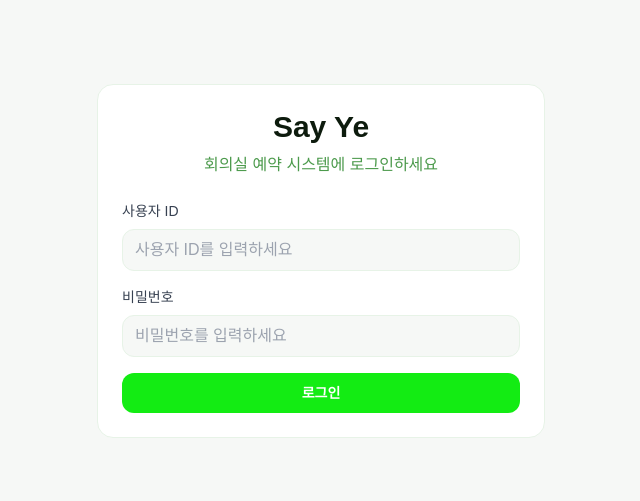
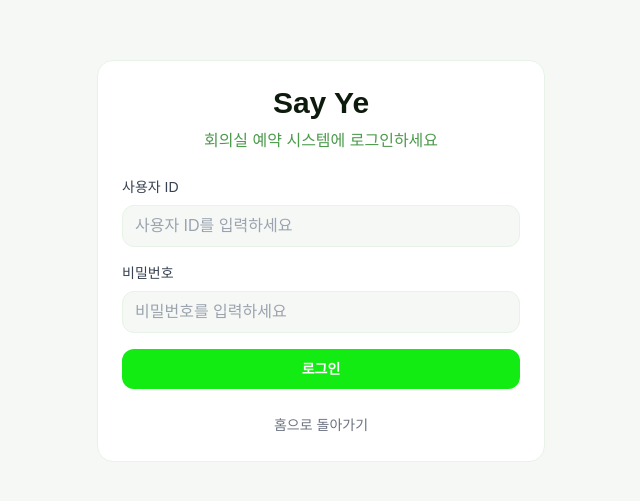
Before and after one commit to SeSAC-Reservation22222/SAYYE-Front, a Next.js app: page /login in a window 1280 px wide. Shown: the part 139-640 px from the top of the page, without its empty margins (319-959 px from the left). Built offline with nearby package versions, Linux system fonts and the light colour scheme; no server answers.

Commit message:
로그인 페이지 -> 홈으로 이동하기 버튼 추가

```diff
--- a/app/login/page.tsx
+++ b/app/login/page.tsx
@@ -63,6 +63,13 @@ export default function LoginPage() {
           <Button type="submit" fullWidth disabled={loading}>
             로그인
           </Button>
+
+          {/* 홈으로 돌아가기 링크 */}
+          <div className="text-center mt-2">
+            <Link href="/" className="text-sm text-gray-500 dark:text-gray-400 hover:text-primary transition-colors inline-flex items-center gap-1">
+              홈으로 돌아가기
+            </Link>
+          </div>
         </form>
       </Card>
     </div>
```
